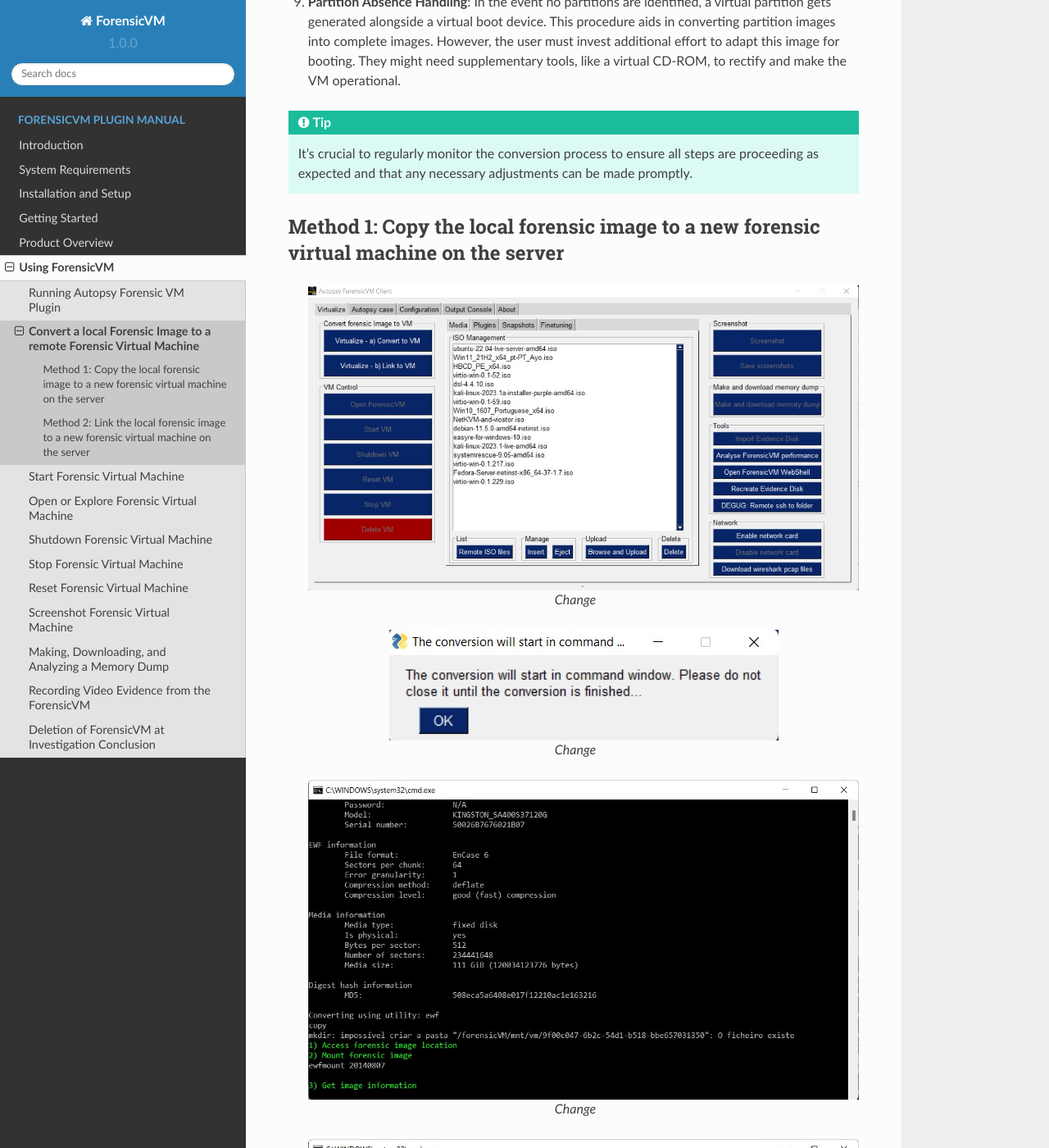
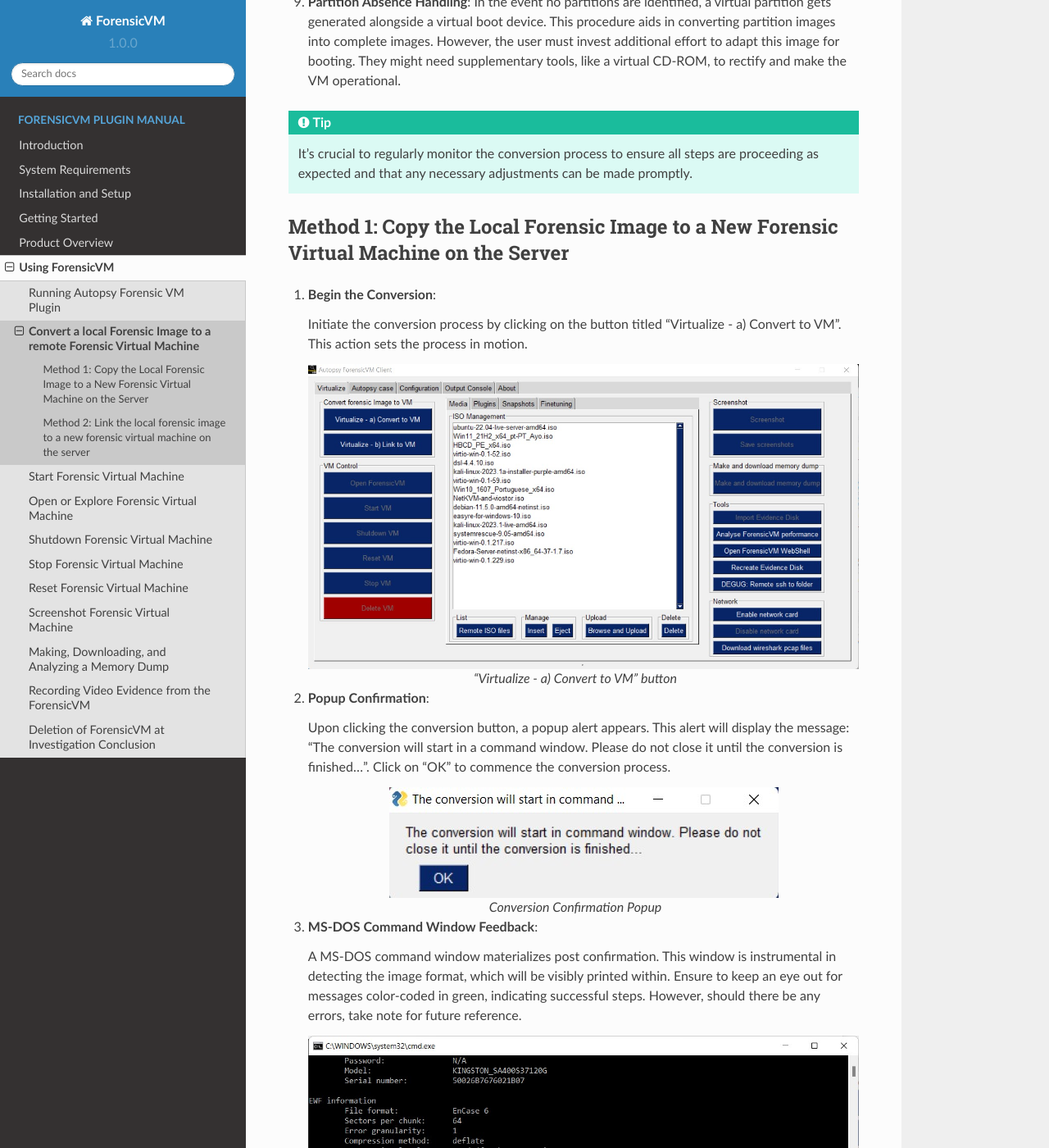
Before and after one commit to nunomourinho/forensicVmAutopsyUserManual, a Sphinx documentation site: the page built from docs/user/convert_to_vm.rst, in a window 1280 px wide and 1400 px high, scrolled down 1207 px. Shown: the whole window at 82% size. Built offline with Sphinx 7.4.7 and the Read the Docs theme 2.0.0, drawn with Linux system fonts in a browser that asks for light colours; pages that are not in the unit, such as notebooks, are missing from menus; some of the changed text lies outside the part shown.

Commit message:
Update convert_to_vm.rst

```diff
--- a/docs/user/convert_to_vm.rst
+++ b/docs/user/convert_to_vm.rst
@@ -33,33 +33,58 @@
 .. tip::
    It's crucial to regularly monitor the conversion process to ensure all steps are proceeding as expected and that any necessary adjustments can be made promptly.
 
-Method 1: Copy the local forensic image to a new forensic virtual machine on the server
+Method 1: Copy the Local Forensic Image to a New Forensic Virtual Machine on the Server
 ****************************************************************************************
 
+1. **Begin the Conversion**:
+
+   Initiate the conversion process by clicking on the button titled "Virtualize - a) Convert to VM". This action sets the process in motion.
 
    .. figure:: img/virtualize_convert_0001.jpg
-      :alt: Change
+      :alt: Screenshot showcasing the "Virtualize - a) Convert to VM" button.
       :align: center
 
-      Change
+      "Virtualize - a) Convert to VM" button
+
+
+2. **Popup Confirmation**:
+
+   Upon clicking the conversion button, a popup alert appears. This alert will display the message: "The conversion will start in a command window. Please do not close it until the conversion is finished...". Click on "OK" to commence the conversion process.
 
    .. figure:: img/virtualize_convert_0002.jpg
-      :alt: Change
+      :alt: Popup alert confirming the start of the conversion.
       :align: center
 
-      Change
+      Conversion Confirmation Popup
+
+
+3. **MS-DOS Command Window Feedback**:
+
+   A MS-DOS command window materializes post confirmation. This window is instrumental in detecting the image format, which will be visibly printed within. Ensure to keep an eye out for messages color-coded in green, indicating successful steps. However, should there be any errors, take note for future reference.
 
    .. figure:: img/virtualize_convert_0003.jpg
-      :alt: Change
+      :alt: MS-DOS command window indicating the progress.
       :align: center
 
-      Change
+      MS-DOS Command Window Progress Display
+
+
+4. **Driver Installation and Conversion Completion**:
+
+   During this phase, the system installs the required KVM drivers. Various messages get displayed in this window. Here's a color code to understand them:
+
+   - **Green**: Success messages.
+   - **Blue**: Warnings.
+   - **Magenta**: Special information messages.
+   - **Red**: Error messages.
+
+   The conversion progression is displayed as a percentage. Once completed, a success message paired with the elapsed time is showcased, signaling the end of the conversion.
 
    .. figure:: img/virtualize_convert_0004.jpg
-      :alt: Change
+      :alt: Final stages of the conversion process.
       :align: center
 
-      Change
+      Conversion Completion Display
 
 Method 2: Link the local forensic image to a new forensic virtual machine on the server
 ****************************************************************************************
```
